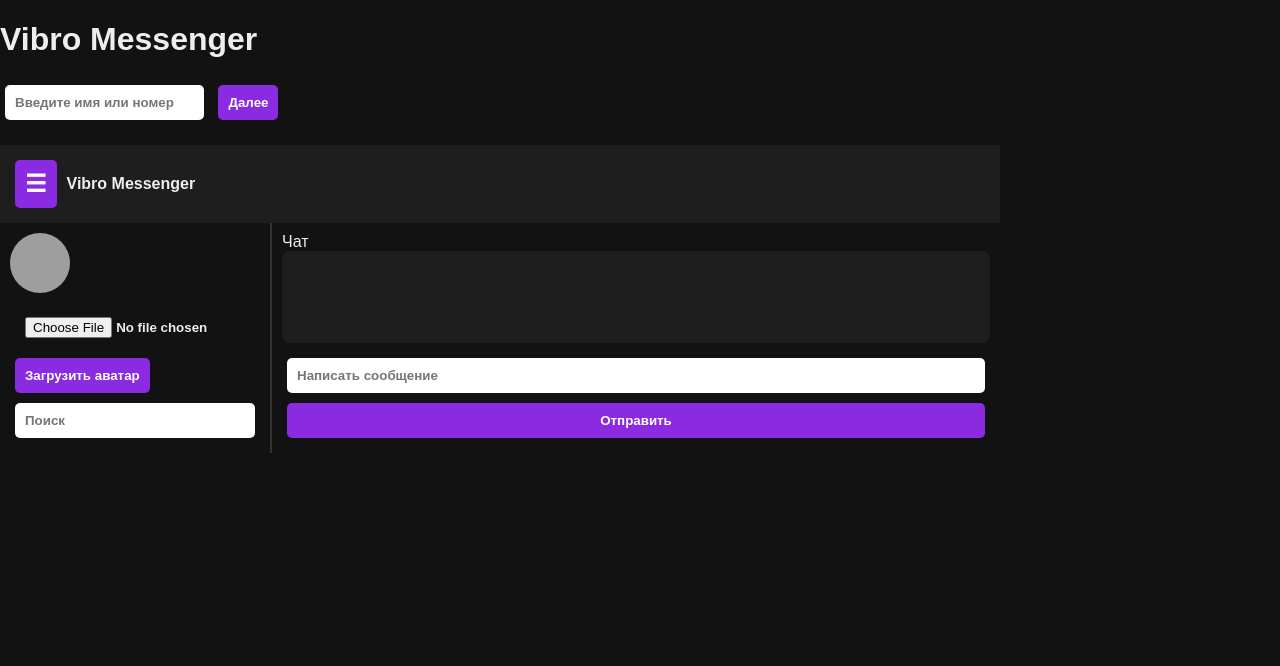
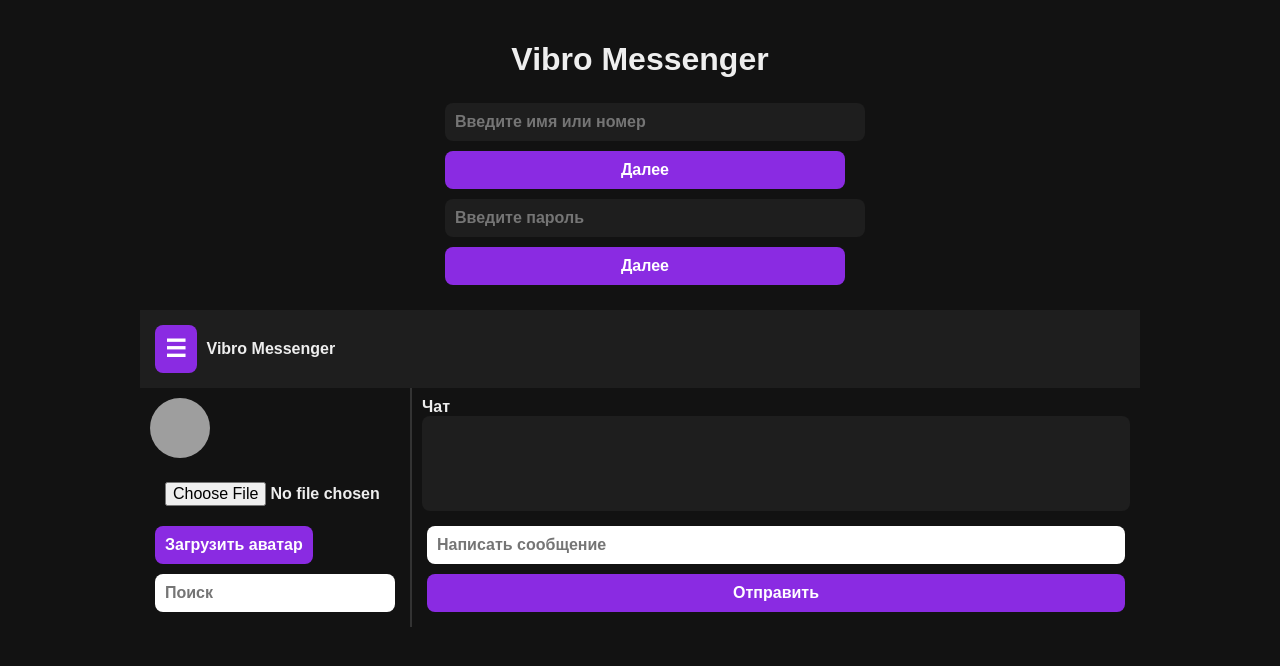
Before and after one commit to fuckarskiy/vibromessenger3.0, a Flask app: page / in a window 1280 px wide. Shown: the top 666 px of the page. Run offline with Flask 3, Linux system fonts and the light colour scheme; grey boxes are pictures that could not be loaded.

Commit message:
Update style.css

```diff
--- a/static/style.css
+++ b/static/style.css
@@ -1,19 +1,43 @@
-body { margin:0; padding:0; font-family:Arial,sans-serif; background:#121212; color:#eee; }
+/* Общий стиль */
+body {
+  margin:0; padding:0; font-family:Arial,sans-serif; background:#121212; color:#eee; font-weight:bold;
+}
+h1 { font-weight:bold; text-align:center; margin-bottom:20px; }
+input, button { font-weight:bold; border:none; border-radius:8px; padding:10px; margin:5px; font-size:16px; }
+button { background:#8a2be2; color:white; cursor:pointer; transition:0.2s; }
+button:hover{ background:#9b3df5; }
 .hidden { display:none; }
-h1 { font-weight:bold; }
-input, button { font-weight:bold; border:none; border-radius:5px; padding:10px; margin:5px; }
-button { background:#8a2be2; color:white; cursor:pointer; }
-button:hover{ background:#9b3df5; }
-.container{ display:flex; flex-direction:column; align-items:center; padding:20px; }
+
+/* Контейнер */
+#root{ display:flex; flex-direction:column; align-items:center; padding:20px; }
+
+/* Шаги регистрации */
+.step{ display:flex; flex-direction:column; width:100%; max-width:400px; }
+.step input{ width:100%; background:#1e1e1e; color:#eee; }
+.step button{ width:100%; }
+
+/* Главное меню */
 #main{ display:flex; flex-direction:column; width:100%; max-width:1000px; margin-top:20px; }
 #topBar{ display:flex; align-items:center; justify-content:flex-start; background:#1e1e1e; padding:10px; font-weight:bold; }
 #topBar button{ font-size:24px; margin-right:10px; }
-#containerMain{ display:flex; flex:1; }
-#sidebar{ width:250px; padding:10px; border-right:2px solid #333; flex-direction:column; display:flex; }
+
+/* Контейнер чата и сайдбара */
+#containerMain{ display:flex; flex:1; width:100%; }
+#sidebar{ width:250px; padding:10px; border-right:2px solid #333; display:flex; flex-direction:column; }
 #chatBox{ flex:1; display:flex; flex-direction:column; padding:10px; }
+
+/* Сообщения */
 #messages{ flex:1; overflow-y:auto; background:#1e1e1e; padding:10px; border-radius:8px; margin-bottom:10px; }
 #messages div{ padding:5px; margin:2px 0; border-radius:5px; }
 #messages .me{ background:#8a2be2; color:#fff; text-align:right; }
 #messages .other{ background:#333; color:#eee; text-align:left; }
+
+/* Профиль */
 #profileBox img{ width:60px; height:60px; border-radius:50%; margin-bottom:5px; }
-@media(max-width:700px){ #containerMain{ flex-direction:column; } #sidebar{ width:100%; flex-direction:row; overflow-x:auto; } }
+#profileBox span{ margin-bottom:5px; }
+
+/* Адаптивность */
+@media(max-width:700px){
+  #containerMain{ flex-direction:column; }
+  #sidebar{ width:100%; flex-direction:row; overflow-x:auto; }
+}
```
